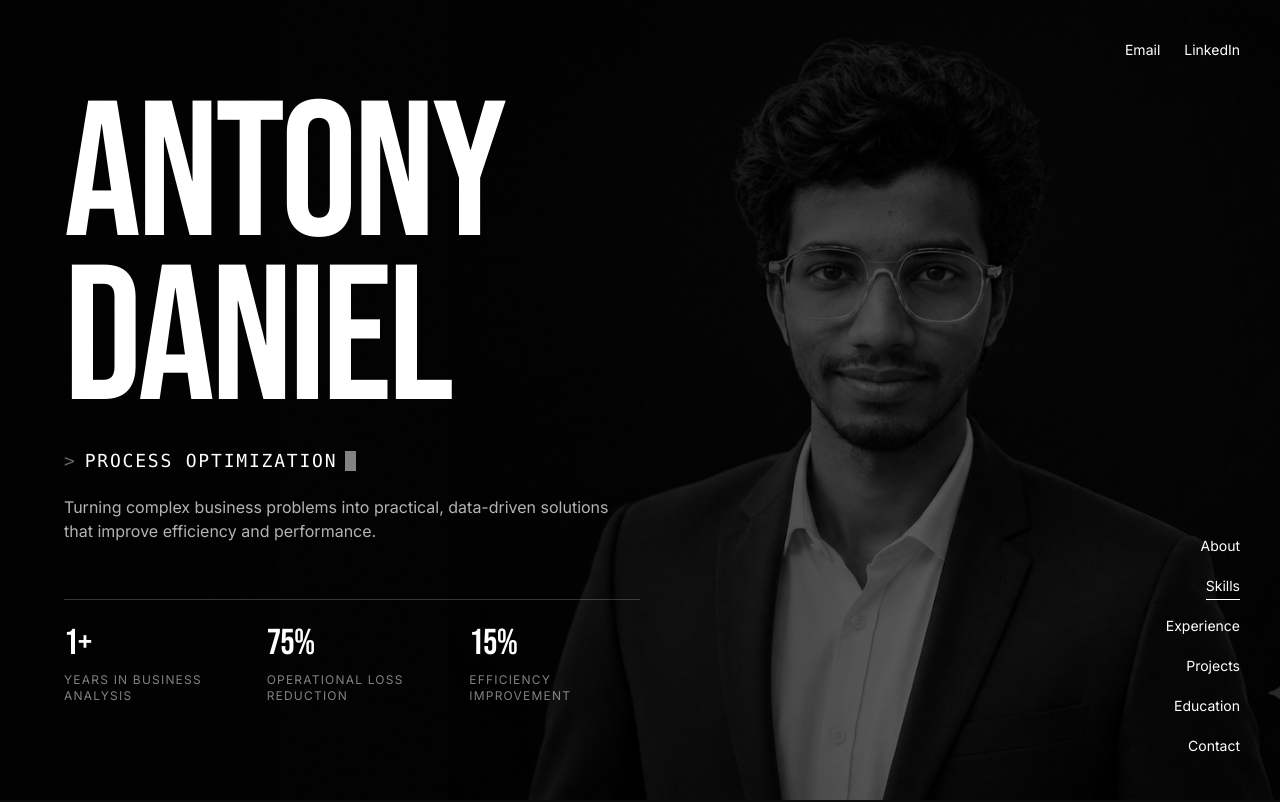
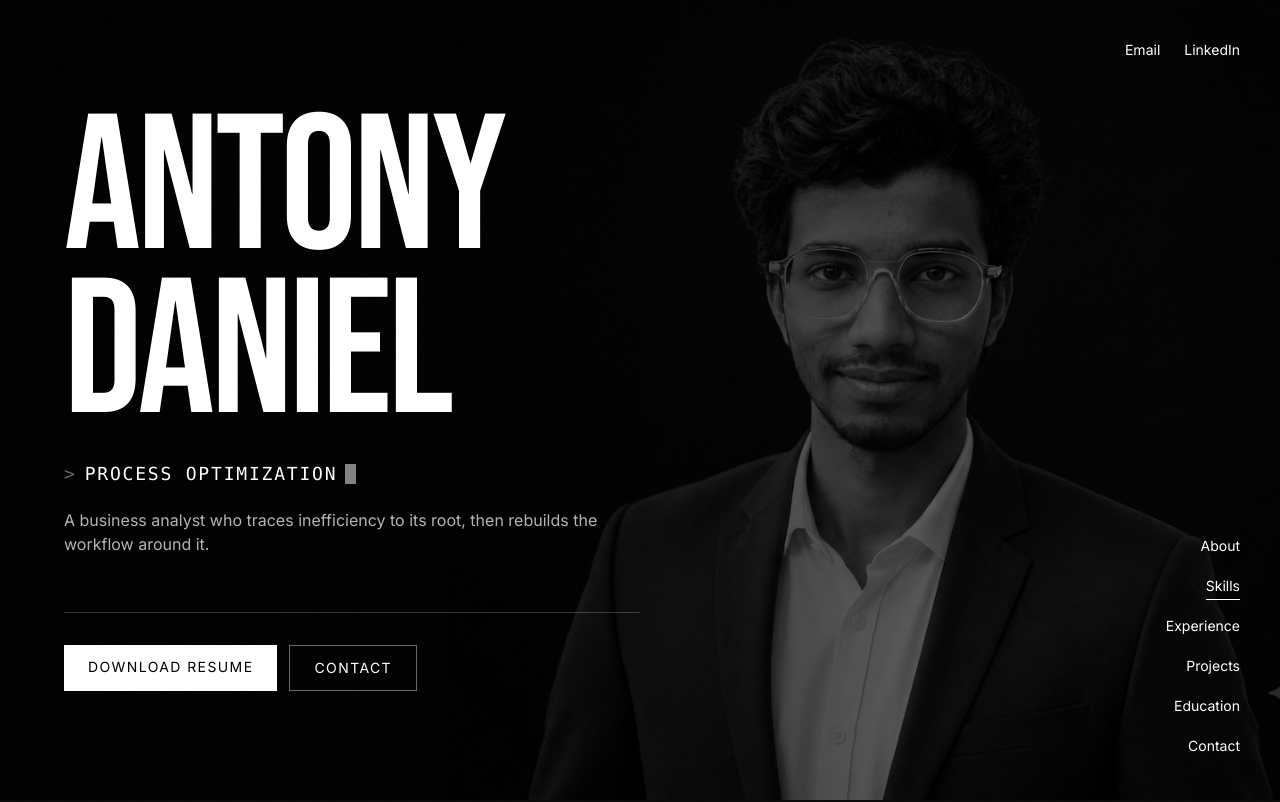
Before and after one commit to arunraj-3117/AntonyDaniel-Portfolio, a React (Vite) app: page / in a window 1280 px wide. Shown: the top 802 px of the page. Built offline with nearby package versions, Linux system fonts and the light colour scheme; the HTML template or start-up script is replaced by a standard one.

Commit message:
Refactor Hero component by removing stats and adding actions
Removed statistics display and updated description text. Added download and contact buttons.

```diff
--- a/src/components/Hero.tsx
+++ b/src/components/Hero.tsx
@@ -1,12 +1,6 @@
 import { useEffect, useState } from 'react'
 import { motion } from 'framer-motion'
 import heroImage from '@/assets/hero-arun.png'
-
-const stats = [
-  { value: '1+', label: 'Years in Business Analysis' },
-  { value: '75%', label: 'Operational Loss Reduction' },
-  { value: '15%', label: 'Efficiency Improvement' },
-]
 
 const roles = ['Business Analyst', 'Process Optimization', 'Data Analytics']
 
@@ -91,27 +85,30 @@ export function Hero() {
               transition={{ delay: 0.6, duration: 0.8 }}
               className="mt-5 text-sm sm:text-base text-white/70 max-w-xl leading-relaxed"
             >
-              Turning complex business problems into practical, data-driven solutions
-              that improve efficiency and performance.
+              A business analyst who traces inefficiency to its root, then rebuilds the workflow around it.
             </motion.p>
 
             {/* Stat strip */}
+            {/* Actions */}
             <motion.div
               initial={{ opacity: 0, y: 20 }}
               animate={{ opacity: 1, y: 0 }}
               transition={{ delay: 0.8, duration: 0.8 }}
-              className="mt-10 md:mt-14 grid grid-cols-3 gap-4 sm:gap-8 max-w-xl border-t border-white/20 pt-6"
+              className="mt-10 md:mt-14 flex flex-wrap gap-3 max-w-xl border-t border-white/20 pt-8"
             >
-              {stats.map((stat) => (
-                <div key={stat.label}>
-                  <p className="font-display text-2xl sm:text-3xl md:text-4xl text-white leading-none">
-                    {stat.value}
-                  </p>
-                  <p className="mt-2 text-[10px] sm:text-xs text-white/50 tracking-widest uppercase leading-snug">
-                    {stat.label}
-                  </p>
-                </div>
-              ))}
+              <a
+                href="/resume.pdf"
+                download
+                className="px-6 py-3 text-xs sm:text-sm tracking-widest uppercase bg-white text-black hover:bg-gray-200 transition-colors"
+              >
+                Download Resume
+              </a>
+              <a
+                href="#contact"
+                className="px-6 py-3 text-xs sm:text-sm tracking-widest uppercase border border-white/40 text-white hover:bg-white/10 transition-colors"
+              >
+                Contact
+              </a>
             </motion.div>
           </motion.div>
         </div>
```
